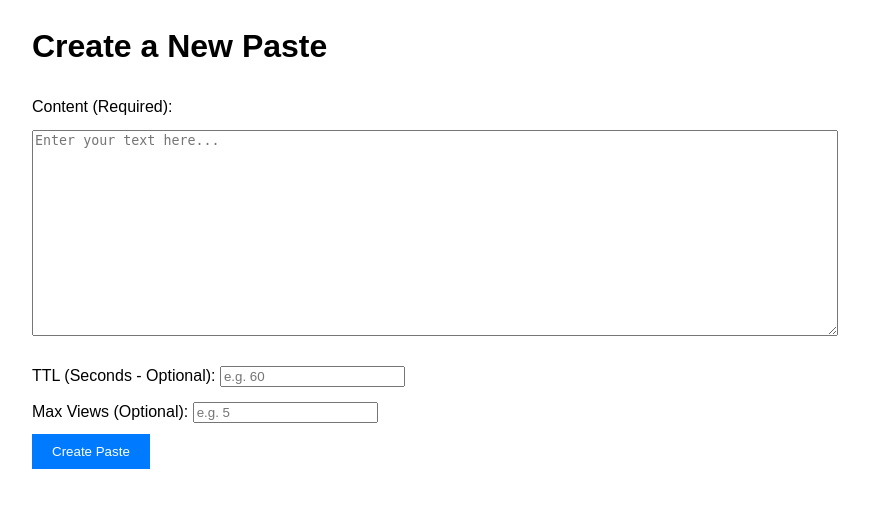
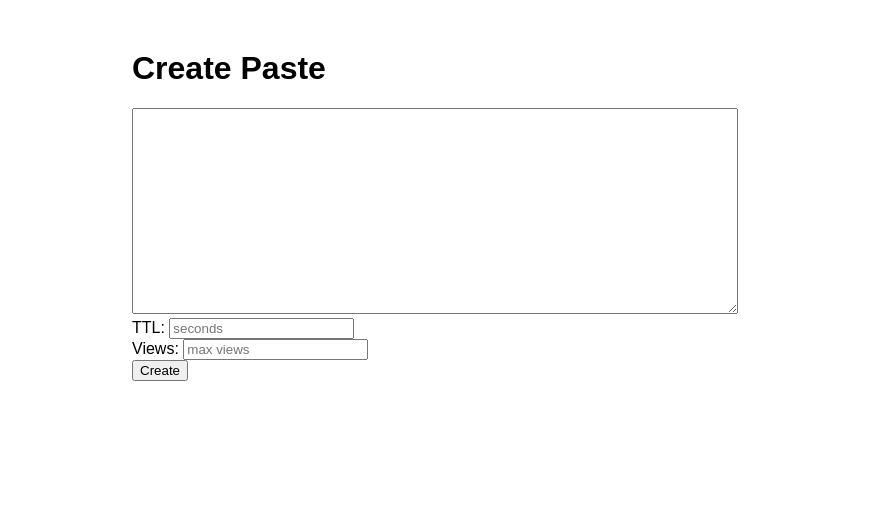
Before and after one commit to rodeatharva04/project1, a Django app: page / in a window 1280 px wide. Shown: the top 508 px of the page, without its empty margins (208-1077 px from the left). Run offline with Django 5.2, Linux system fonts and the light colour scheme.

Commit message:
Refactor paste creation form and script

```diff
--- a/templates/pastes/index.html
+++ b/templates/pastes/index.html
@@ -1,59 +1,25 @@
 <!DOCTYPE html>
-<html lang="en">
-<head>
-    <meta charset="UTF-8">
-    <title>Pastebin Lite - Create</title>
-    <style>
-        body { font-family: sans-serif; max-width: 800px; margin: 20px auto; padding: 0 20px; line-height: 1.6; }
-        textarea { width: 100%; height: 200px; margin: 10px 0; }
-        .input-group { margin-bottom: 10px; }
-        button { padding: 10px 20px; background: #007bff; color: white; border: none; cursor: pointer; }
-        #result { margin-top: 20px; padding: 15px; background: #f4f4f4; display: none; }
-    </style>
-</head>
-<body>
-    <h1>Create a New Paste</h1>
-    <div class="input-group">
-        <label>Content (Required):</label>
-        <textarea id="content" placeholder="Enter your text here..."></textarea>
-    </div>
-    <div class="input-group">
-        <label>TTL (Seconds - Optional):</label>
-        <input type="number" id="ttl" min="1" placeholder="e.g. 60">
-    </div>
-    <div class="input-group">
-        <label>Max Views (Optional):</label>
-        <input type="number" id="max_views" min="1" placeholder="e.g. 5">
-    </div>
-    <button onclick="submitPaste()">Create Paste</button>
-
-    <div id="result"></div>
-
+<html>
+<head><title>Pastebin Lite</title></head>
+<body style="font-family:sans-serif;max-width:600px;margin:50px auto;">
+    <h1>Create Paste</h1>
+    <textarea id="c" style="width:100%;height:200px;"></textarea><br>
+    TTL: <input type="number" id="t" placeholder="seconds"><br>
+    Views: <input type="number" id="v" placeholder="max views"><br>
+    <button onclick="s()">Create</button>
+    <div id="r" style="margin-top:20px;"></div>
     <script>
-        async function submitPaste() {
-            const content = document.getElementById('content').value;
-            const ttl = parseInt(document.getElementById('ttl').value);
-            const max_v = parseInt(document.getElementById('max_views').value);
-
-            const response = await fetch('/api/pastes', {
-                method: 'POST',
-                headers: { 'Content-Type': 'application/json' },
-                body: JSON.stringify({
-                    content: content,
-                    ttl_seconds: ttl || null,
-                    max_views: max_v || null
+        async function s(){
+            const res = await fetch('/api/pastes',{
+                method:'POST',
+                body:JSON.stringify({
+                    content:document.getElementById('c').value,
+                    ttl_seconds:parseInt(document.getElementById('t').value)||null,
+                    max_views:parseInt(document.getElementById('v').value)||null
                 })
             });
-
-            const data = await response.json();
-            const resDiv = document.getElementById('result');
-            resDiv.style.display = 'block';
-
-            if (response.ok) {
-                resDiv.innerHTML = `<strong>Success!</strong> Share this link: <a href="${data.url}">${data.url}</a>`;
-            } else {
-                resDiv.innerHTML = `<strong>Error:</strong> ${data.error}`;
-            }
+            const d = await res.json();
+            document.getElementById('r').innerHTML = d.url ? `Link: <a href="${d.url}">${d.url}</a>` : d.error;
         }
     </script>
 </body>
```
